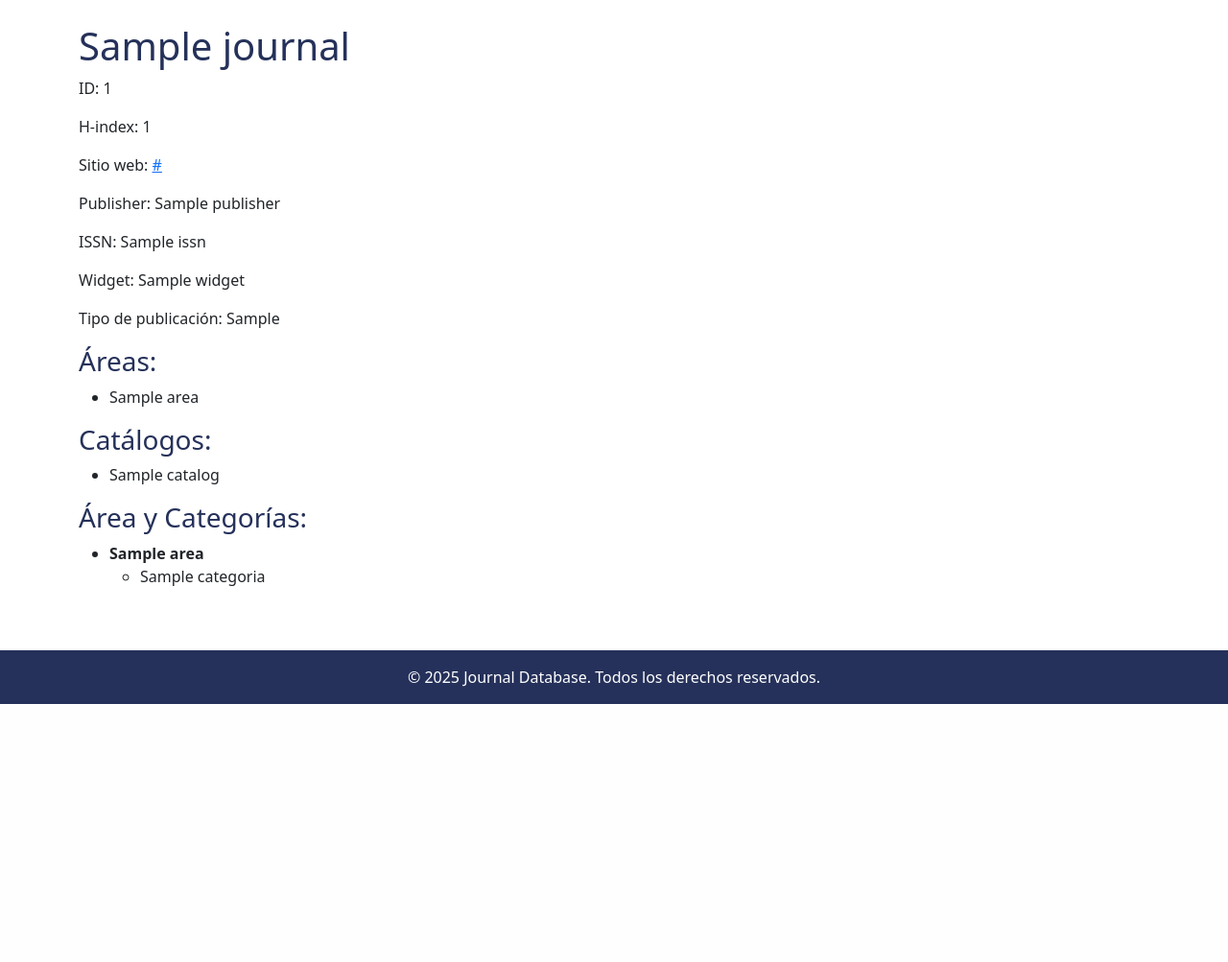
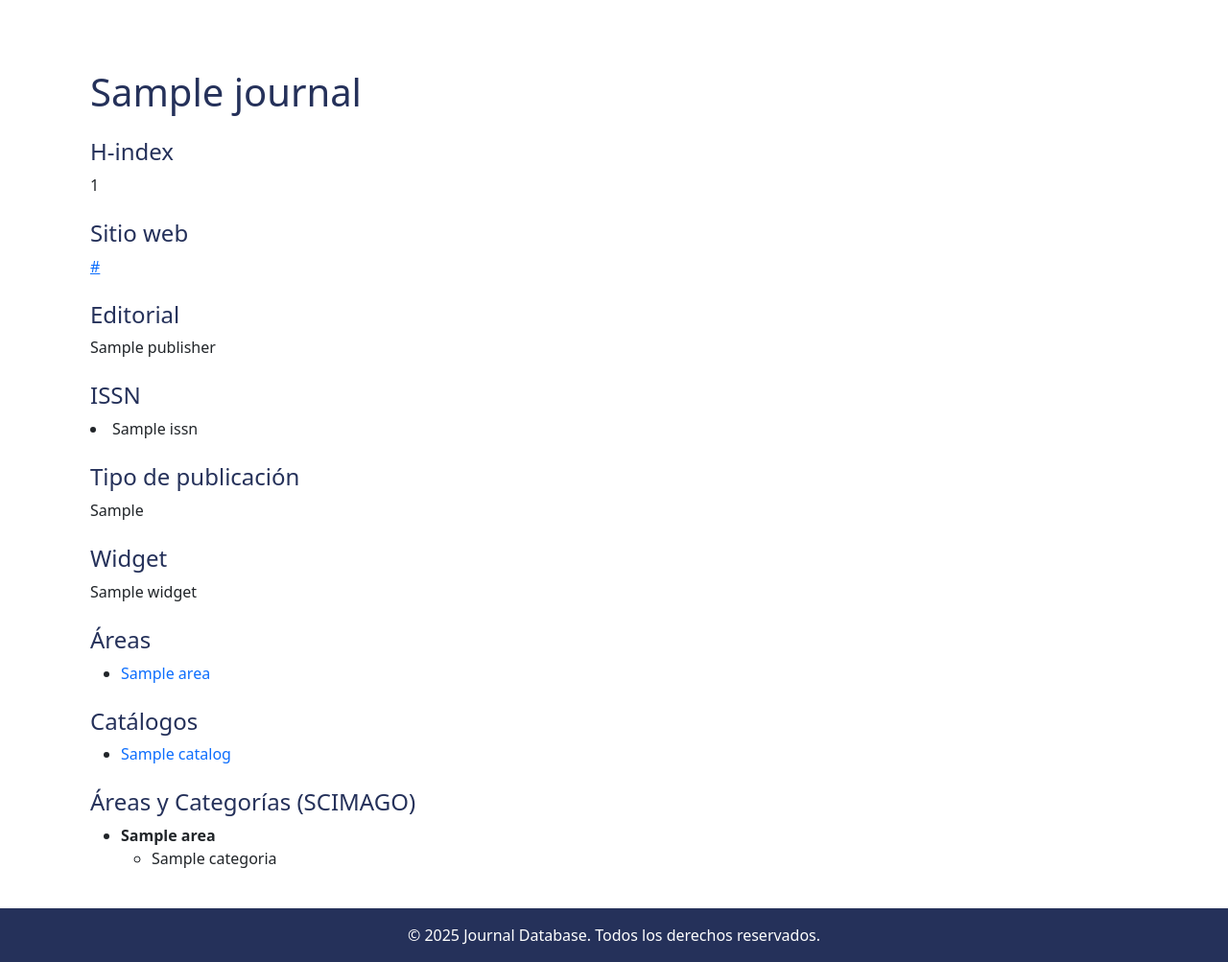
Before and after one commit to alhambra12/ds4_proyecto, a Flask app: template frontend/templates/journal.html in a window 1280 px wide. Shown: the part 66-1069 px from the top of the page at 96% size. Before the commit the page ends 800 px from the top, so only its background shows below. Run offline with Flask 3, Linux system fonts and the light colour scheme; the template is opened without the code that fills it: most values are stand-ins (such as "Sample title", 1, 10 or a date in 2020).

Commit message:
hmtl correcciones

```diff
--- a/frontend/templates/journal.html
+++ b/frontend/templates/journal.html
@@ -1,50 +1,85 @@
 {% extends "base.html" %}
+
 {% block title %}Journal Database - {{ journal.title }}{% endblock %}
+
 {% block body %}
+<div class="container mt-5">
+    <h1 class="mb-4">{{ journal.title }}</h1>
 
-<!DOCTYPE html>
-<html lang="es">
-<head>
-    <meta charset="UTF-8">
-    <title>{{ journal.title }}</title>
-</head>
-<body>
-    <h1>{{ journal.title }}</h1>
-    <p>ID: {{ journal.id }}</p>
-    <p>H-index: {{ journal.h_index }}</p>
-    <p>Sitio web: <a href="{{ journal.website }}" target="_blank">{{ journal.website }}</a></p>
-    <p>Publisher: {{ journal.publisher }}</p>
-    <p>ISSN: {{ journal.issn }}</p>
-    <p>Widget: {{ journal.widget }}</p>
-    <p>Tipo de publicación: {{ journal.publication_type }}</p>
+    {% if journal.h_index %}
+        <h4 class="mt-4">H-index</h4>
+        <p>{{ journal.h_index }}</p>
+    {% endif %}
 
-    <h3>Áreas:</h3>
+    {% if journal.website %}
+        <h4 class="mt-4">Sitio web</h4>
+        <p>
+            <a href="{{ journal.website }}" target="_blank" rel="noopener noreferrer">
+                {{ journal.website }}
+            </a>
+        </p>
+    {% endif %}
+
+    {% if journal.publisher %}
+        <h4 class="mt-4">Editorial</h4>
+        <p>{{ journal.publisher }}</p>
+    {% endif %}
+
+    {% if journal.issn %}
+        <h4 class="mt-4">ISSN</h4>
+        {% for issn in journal.issn %}
+            <li><a>{{ issn }}</a></li>
+        {% endfor %}
+    {% endif %}
+
+
+
+
+    {% if journal.publication_type %}
+        <h4 class="mt-4">Tipo de publicación</h4>
+        <p>{{ journal.publication_type }}</p>
+    {% endif %}
+
+    {% if journal.widget %}
+        <h4 class="mt-4">Widget</h4>
+        <div>{{ journal.widget|safe }}</div>
+    {% endif %}
+
+    {% if journal.areas %}
+        <h4 class="mt-4">Áreas</h4>
         <ul>
             {% for area in journal.areas %}
-        <li>{{ area }}</li>
+                <li>
+                    <a href="/areas/{{ area }}?pagina=1" class="text-decoration-none">{{ area }}</a>
+                </li>
             {% endfor %}
         </ul>
+    {% endif %}
 
-    <h3>Catálogos:</h3>
+    {% if journal.catalogs %}
+        <h4 class="mt-4">Catálogos</h4>
         <ul>
             {% for catalog in journal.catalogs %}
-        <li>{{ catalog }}</li>
+                <li>
+                    <a href="/catalogos/{{ catalog }}?pagina=1" class="text-decoration-none">{{ catalog }}</a>
+                </li>
             {% endfor %}
         </ul>
+    {% endif %}
 
-    <h3>Área y Categorías:</h3>
+    {% if journal.subjet_area_and_category %}
+        <h4 class="mt-4">Áreas y Categorías (SCIMAGO)</h4>
         <ul>
-        {% for subjet_area_and_category in journal.subjet_area_and_category %}
-        <li><strong>{{ subjet_area_and_category.area }}</strong>
+            {% for area, categorias in journal.subjet_area_and_category.items() %}
+                <li><strong>{{ area }}</strong>
                     <ul>
-                {% for categoria in subjet_area_and_category.categorias %}
+                        {% for categoria in categorias %}
                             <li>{{ categoria }}</li>
                         {% endfor %}
                     </ul>
                 </li>
             {% endfor %}
         </ul>
-</body>
-</html>
-
+    {% endif %}
+</div>
 {% endblock %}
--- a/frontend/templates/search.html
+++ b/frontend/templates/search.html
@@ -1,5 +1,5 @@
 {% extends "base.html" %}
-{% block title %}Journal Database - Búsqueda por Título{% endblock %}
+{% block title %}Journal Database - Búsqueda{% endblock %}
 {% block body %}
 
 <div class="container mt-5">
```
Also changed, not shown: frontend/templates/credits.html (+5 -3 lines), frontend/templates/filter_selection.html (+5 -5 lines). Lines whose indentation alone changed are shown as unchanged.
